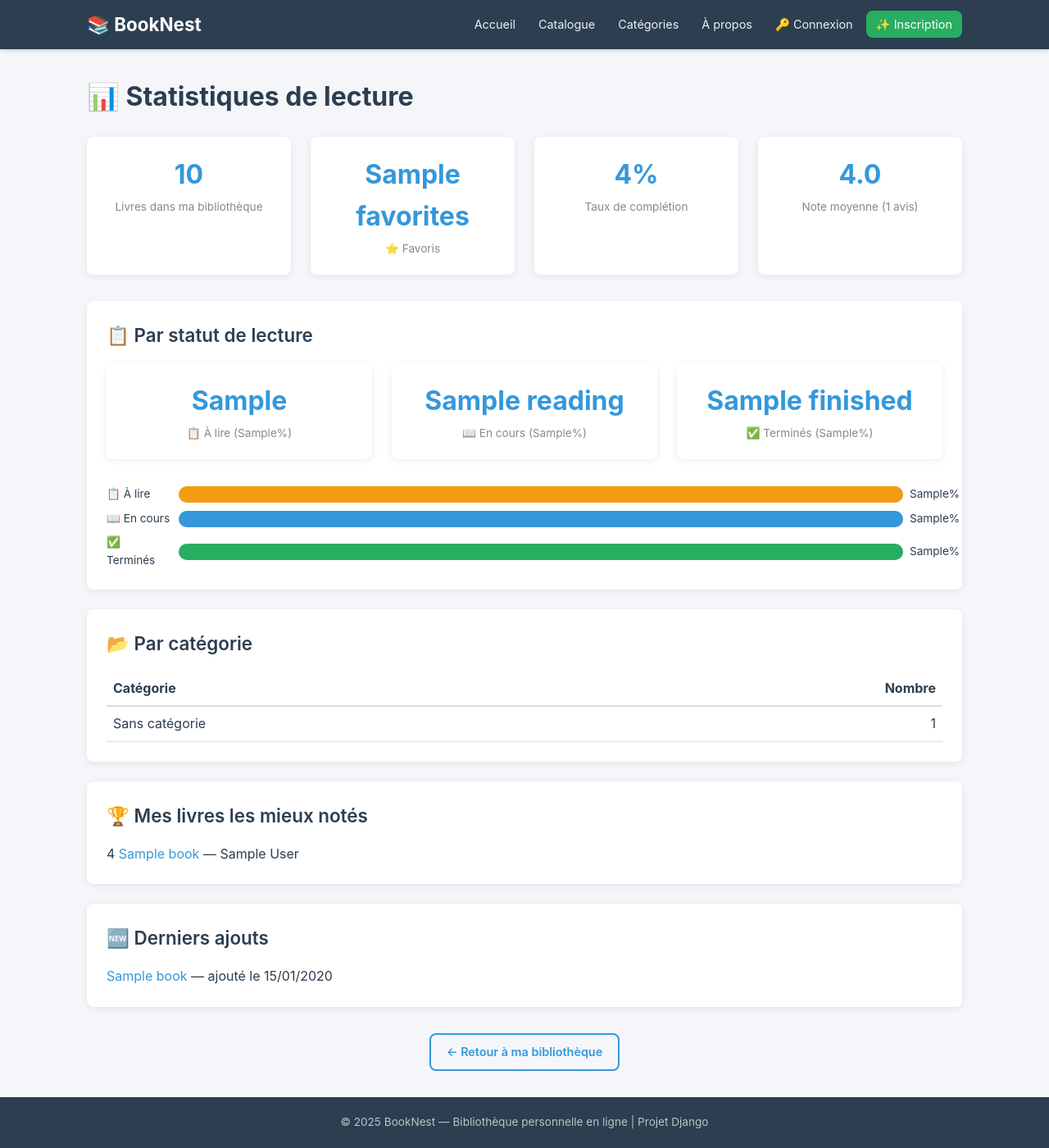
After one commit to Tranck04/django-booknest-tracy-franck-mukendi, a Django app: template templates/books/reading_stats.html in a window 1280 px wide. The commit adds this page. Shown: the whole page at 82% size. Run offline with Django 3.2, Linux system fonts and the light colour scheme; the template is opened without the code that fills it: most values are stand-ins (such as "Sample title", 1, 10 or a date in 2020).

Commit message:
Phase 11 - Pour aller plus loin : images couverture, favoris, a lire plus tard, note moyenne, statistiques de lecture

```diff
--- a/books/urls.py
+++ b/books/urls.py
@@ -16,4 +16,9 @@ urlpatterns = [
     path('my-books/add/', views.UserBookCreateView.as_view(), name='userbook-create'),
     path('my-books/<int:pk>/edit/', views.UserBookUpdateView.as_view(), name='userbook-update'),
     path('my-books/<int:pk>/delete/', views.UserBookDeleteView.as_view(), name='userbook-delete'),
+
+    # Phase 11 - Pour aller plus loin
+    path('my-books/favorites/', views.UserBookFavoriteListView.as_view(), name='my-favorites'),
+    path('my-books/read-later/', views.UserBookReadLaterListView.as_view(), name='my-read-later'),
+    path('my-books/stats/', views.ReadingStatsView.as_view(), name='reading-stats'),
 ]
--- a/templates/base.html
+++ b/templates/base.html
@@ -25,6 +25,9 @@
               >📖 Ma Bibliothèque</a
             >
           </li>
+          <li><a href="{% url 'my-favorites' %}">⭐ Favoris</a></li>
+          <li><a href="{% url 'my-read-later' %}">🔖 À lire plus tard</a></li>
+          <li><a href="{% url 'reading-stats' %}">📊 Stats</a></li>
           <li>
             <form method="post" action="{% url 'logout' %}" class="logout-form">
               {% csrf_token %}
--- /dev/null
+++ b/templates/books/reading_stats.html
@@ -0,0 +1,168 @@
+{% extends 'base.html' %} {% block title %}Statistiques — BookNest{% endblock %}
+{% block content %}
+<h1 class="page-title">📊 Statistiques de lecture</h1>
+
+<!-- Résumé -->
+<div class="stats-row">
+  <div class="stat-box">
+    <div class="stat-number">{{ total }}</div>
+    <div class="stat-label">Livres dans ma bibliothèque</div>
+  </div>
+  <div class="stat-box">
+    <div class="stat-number">{{ favorites }}</div>
+    <div class="stat-label">⭐ Favoris</div>
+  </div>
+  <div class="stat-box">
+    <div class="stat-number">{{ completion_rate }}%</div>
+    <div class="stat-label">Taux de complétion</div>
+  </div>
+  {% if avg_rating %}
+  <div class="stat-box">
+    <div class="stat-number">{{ avg_rating|floatformat:1 }}</div>
+    <div class="stat-label">Note moyenne ({{ rated_count }} avis)</div>
+  </div>
+  {% endif %}
+</div>
+
+<!-- Répartition par statut -->
+<div class="card">
+  <h2 class="section-title">📋 Par statut de lecture</h2>
+  <div class="stats-row">
+    <div class="stat-box">
+      <div class="stat-number">{{ to_read }}</div>
+      <div class="stat-label">📋 À lire ({{ to_read_pct }}%)</div>
+    </div>
+    <div class="stat-box">
+      <div class="stat-number">{{ reading }}</div>
+      <div class="stat-label">📖 En cours ({{ reading_pct }}%)</div>
+    </div>
+    <div class="stat-box">
+      <div class="stat-number">{{ finished }}</div>
+      <div class="stat-label">✅ Terminés ({{ finished_pct }}%)</div>
+    </div>
+  </div>
+  <!-- Barres de progression -->
+  <div style="margin-top: 1rem">
+    <div
+      style="
+        display: flex;
+        align-items: center;
+        margin-bottom: 0.5rem;
+        gap: 0.5rem;
+      "
+    >
+      <span style="width: 80px; font-size: 0.85rem">📋 À lire</span>
+      <div
+        style="
+          flex: 1;
+          background: var(--color-border);
+          border-radius: 100px;
+          height: 20px;
+        "
+      >
+        <div
+          style="width:{{ to_read_pct }}%; background:#f39c12; height:100%; border-radius:100px;"
+        ></div>
+      </div>
+      <span style="width: 40px; font-size: 0.85rem">{{ to_read_pct }}%</span>
+    </div>
+    <div
+      style="
+        display: flex;
+        align-items: center;
+        margin-bottom: 0.5rem;
+        gap: 0.5rem;
+      "
+    >
+      <span style="width: 80px; font-size: 0.85rem">📖 En cours</span>
+      <div
+        style="
+          flex: 1;
+          background: var(--color-border);
+          border-radius: 100px;
+          height: 20px;
+        "
+      >
+        <div
+          style="width:{{ reading_pct }}%; background:#3498db; height:100%; border-radius:100px;"
+        ></div>
+      </div>
+      <span style="width: 40px; font-size: 0.85rem">{{ reading_pct }}%</span>
+    </div>
+    <div style="display: flex; align-items: center; gap: 0.5rem">
+      <span style="width: 80px; font-size: 0.85rem">✅ Terminés</span>
+      <div
+        style="
+          flex: 1;
+          background: var(--color-border);
+          border-radius: 100px;
+          height: 20px;
+        "
+      >
+        <div
+          style="width:{{ finished_pct }}%; background:#27ae60; height:100%; border-radius:100px;"
+        ></div>
+      </div>
+      <span style="width: 40px; font-size: 0.85rem">{{ finished_pct }}%</span>
+    </div>
+  </div>
+</div>
+
+<!-- Répartition par catégorie -->
+{% if by_category %}
+<div class="card">
+  <h2 class="section-title">📂 Par catégorie</h2>
+  <table style="width: 100%; border-collapse: collapse">
+    <thead>
+      <tr style="border-bottom: 2px solid var(--color-border)">
+        <th style="text-align: left; padding: 0.5rem">Catégorie</th>
+        <th style="text-align: right; padding: 0.5rem">Nombre</th>
+      </tr>
+    </thead>
+    <tbody>
+      {% for item in by_category %}
+      <tr style="border-bottom: 1px solid var(--color-border)">
+        <td style="padding: 0.5rem">
+          {{ item.book__category__name|default:"Sans catégorie" }}
+        </td>
+        <td style="text-align: right; padding: 0.5rem">{{ item.count }}</td>
+      </tr>
+      {% endfor %}
+    </tbody>
+  </table>
+</div>
+{% endif %}
+
+<!-- Top livres -->
+{% if best_rated %}
+<div class="card">
+  <h2 class="section-title">🏆 Mes livres les mieux notés</h2>
+  {% for ub in best_rated %}
+  <p>
+    {{ ub.get_rating_display }}
+    <a href="{% url 'book-detail' ub.book.pk %}">{{ ub.book.title }}</a>
+    — {{ ub.book.author }}
+  </p>
+  {% endfor %}
+</div>
+{% endif %}
+
+<!-- Derniers ajouts -->
+{% if recently_added %}
+<div class="card">
+  <h2 class="section-title">🆕 Derniers ajouts</h2>
+  {% for ub in recently_added %}
+  <p>
+    <a href="{% url 'book-detail' ub.book.pk %}">{{ ub.book.title }}</a>
+    — ajouté le {{ ub.added_date|date:"d/m/Y" }}
+  </p>
+  {% endfor %}
+</div>
+{% endif %}
+
+<div class="text-center mt-2">
+  <a href="{% url 'my-books' %}" class="btn btn-outline"
+    >← Retour à ma bibliothèque</a
+  >
+</div>
+{% endblock %}
--- a/templates/books/userbook_form.html
+++ b/templates/books/userbook_form.html
@@ -56,6 +56,11 @@
                             <option value="{{ cat.id }}" {% if request.POST.category == cat.id|stringformat:'s' %}selected{% endif %}>{{ cat.name }}</option>
                         {% endfor %}
                     </select>
+                </div>
+
+                <div class="form-group">
+                    <label for="id_cover_image">Image de couverture</label>
+                    <input type="file" name="cover_image" id="id_cover_image" class="form-control" accept="image/*">
                 </div>
             {% endif %}
 
--- a/templates/books/userbook_list.html
+++ b/templates/books/userbook_list.html
@@ -1,7 +1,7 @@
 {% extends 'base.html' %} {% block title %}Ma Bibliothèque — BookNest{% endblock
 %} {% block content %}
 <div class="flex-between">
-  <h1 class="page-title">📖 Ma Bibliothèque</h1>
+  <h1 class="page-title">{{ page_title|default:"📖 Ma Bibliothèque" }}</h1>
   <a href="{% url 'userbook-create' %}" class="btn btn-success"
     >📥 Ajouter un livre</a
   >
```
Also changed, not shown: books/views.py (+107 -1 lines), plans/plan-realisation-booknest.md (+9 -6 lines), templates/books/book_detail.html (+6 -1 lines).
